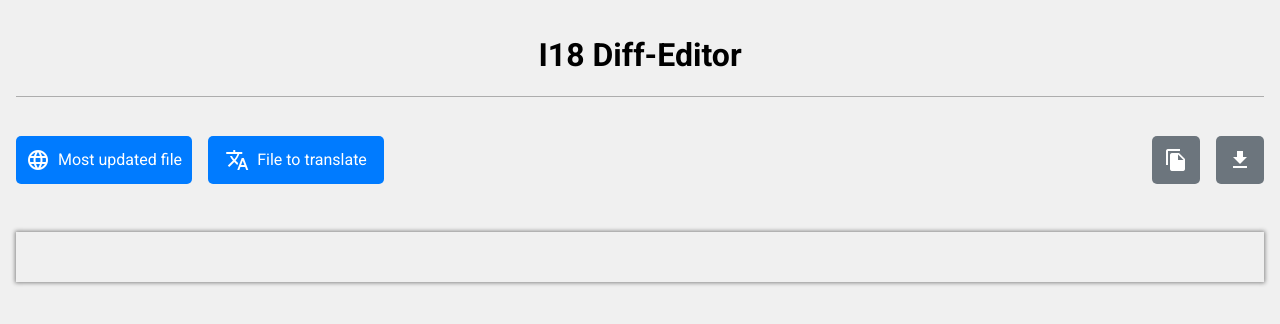
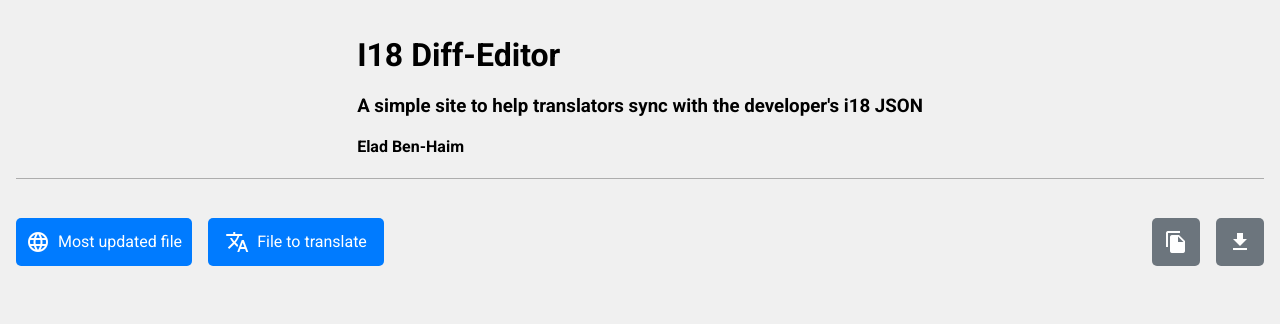
Before and after one commit to elad12390/i18-json-diff, a plain HTML site: page index.html in a window 1280 px wide. Drawn offline with Linux system fonts and the light colour scheme.

Commit message:
Added explanation in header and name

```diff
--- a/index.css
+++ b/index.css
@@ -65,7 +65,7 @@ div.pre-wrapper {
     width: 100%;
     overflow: auto;
     /*background: #ececec;*/
-    max-height: 70vh;
+    max-height: 64vh;
     flex-grow: 4;
     flex-shrink: 0;
     box-shadow: 0 0 4px 1px #888888;
--- a/index.html
+++ b/index.html
@@ -4,7 +4,7 @@
     <meta charset="UTF-8">
     <meta http-equiv="X-UA-Compatible" content="IE=edge">
     <meta name="viewport" content="width=device-width, initial-scale=1.0">
-    <title>I18 Json Diff</title>
+    <title>I18 missing translations sync</title>
     <link rel="stylesheet" href="normalize.css">
     <link rel="stylesheet" href="index.css">
     <link href="https://fonts.googleapis.com/icon?family=Material+Icons"
@@ -16,6 +16,8 @@
         <div class="inputs-wrapper">
             <div class="header">
                 <h1>I18 Diff-Editor</h1>
+                <h3> A simple site to help translators sync with the developer's i18 JSON</h3>
+                <h4>Elad Ben-Haim</h4>
             </div>
         </div>
 
--- a/index.js
+++ b/index.js
@@ -98,7 +98,7 @@ const loadPage = () => {
     const downloadElement = document.getElementById('download');
     const downloadLink = document.createElement('a');
 
-    // outputWrapper.hidden = true;
+    outputWrapper.hidden = true;
 
     firstFileButton.addEventListener('click', () => {
         firstFileElement.click();
```
